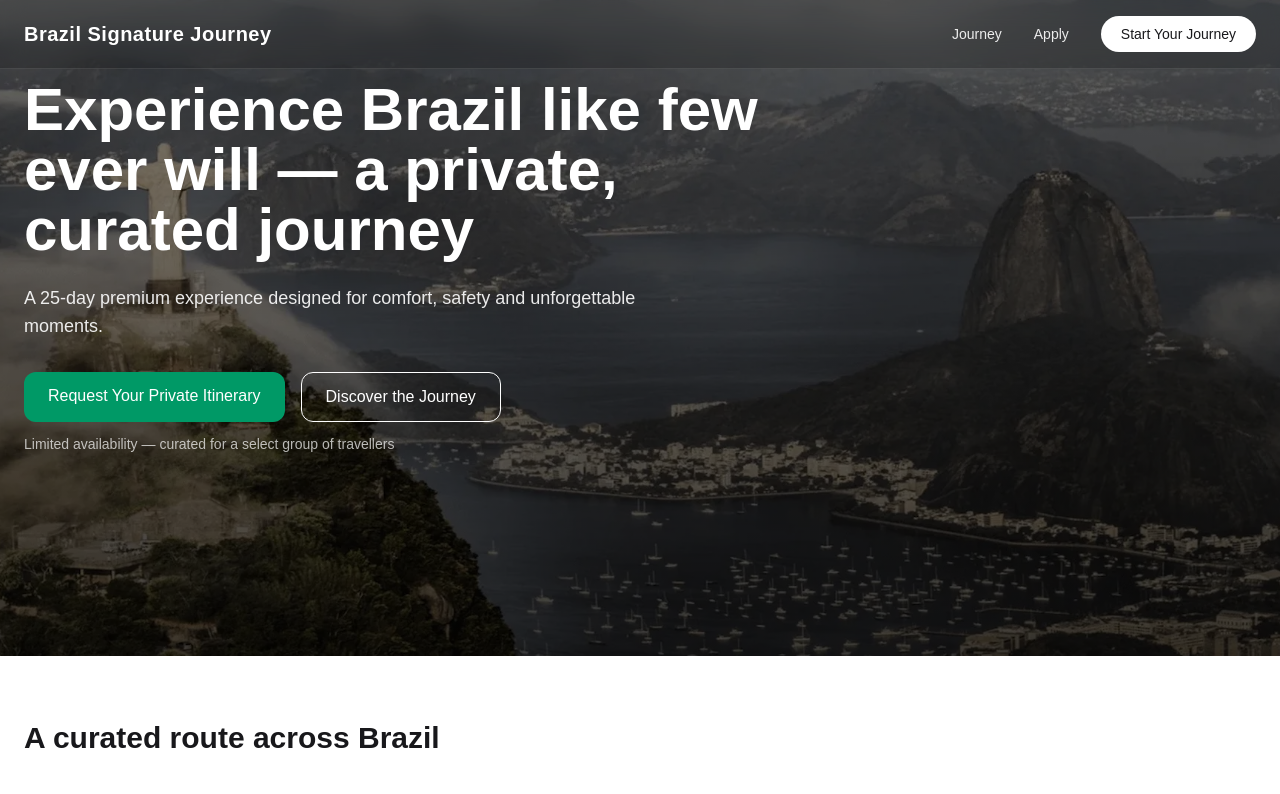
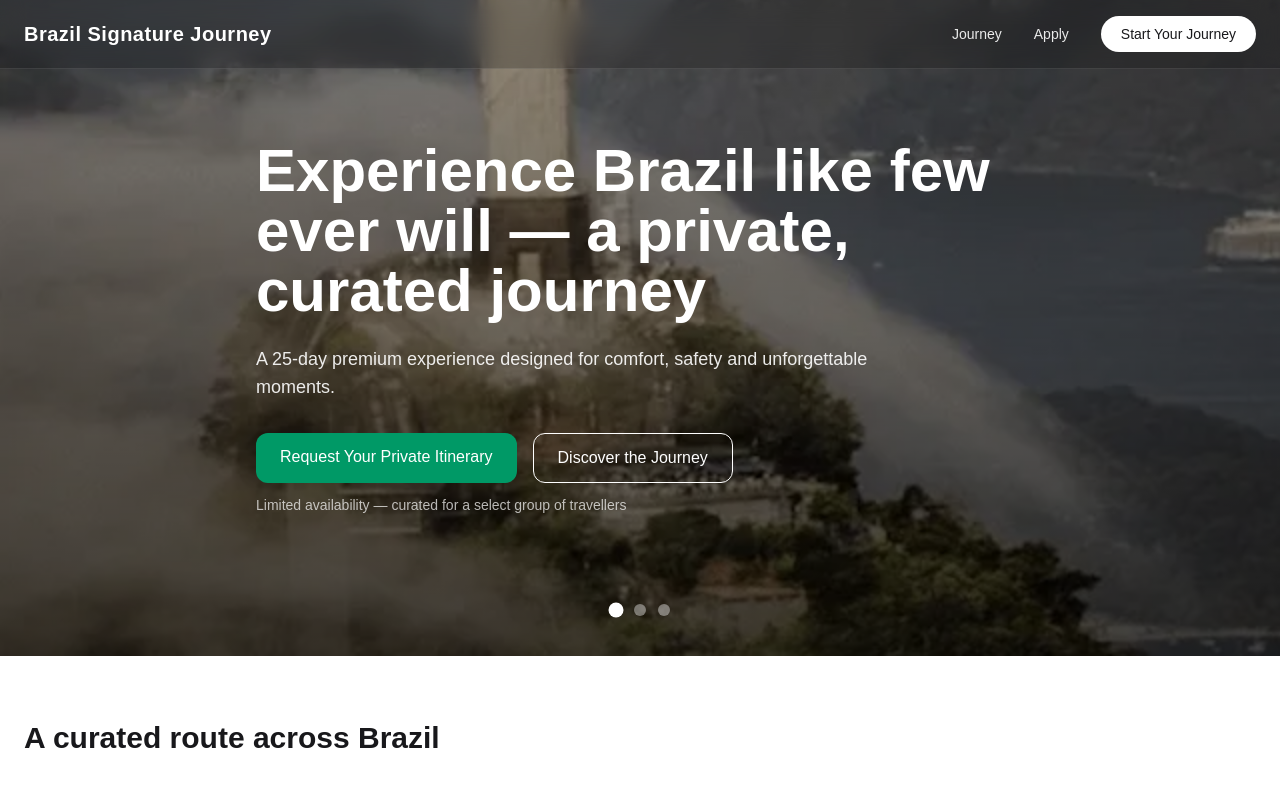
Before and after one commit to renatovvjr/brazil-premium-travel, a React (Vite) app: page / in a window 1280 px wide. Shown: the top 794 px of the page. Built offline with nearby package versions, Linux system fonts and the light colour scheme; no server answers.

Commit message:
Add premium cinematic hero slider with navigation dots

```diff
--- a/src/App.jsx
+++ b/src/App.jsx
@@ -14,6 +14,7 @@ export default function App() {
   ]
 
   const [currentHero, setCurrentHero] = useState(0)
+
   useEffect(() => {
     const interval = setInterval(() => {
       setCurrentHero((prev) => (prev + 1) % heroImages.length)
@@ -105,29 +106,60 @@ export default function App() {
       </nav>
 
       {/* HERO */}
-      <section
-        className="relative h-[82vh] text-white transition-all duration-2500ms"
+      <section className="relative h-[82vh] overflow-hidden text-white">
+
+        {/* SLIDES */}
+        <div
+          className="flex h-full transition-transform duration-[1800ms] ease-in-out"
           style={{
-          backgroundImage: `linear-gradient(180deg, rgba(0,0,0,0.45), rgba(0,0,0,0.75)),url(${heroImages[currentHero]})`,
-          backgroundSize: 'cover',
-          backgroundPosition: '20% center',
+            transform: `translateX(-${currentHero * 100}%)`,
+            width: `${heroImages.length * 100}%`,
           }}
         >
-        <div className="mx-auto max-w-7xl px-6 py-20">
-          <h1 className="text-4xl md:text-6xl font-semibold max-w-3xl">
+          {heroImages.map((image, index) => (
+            <div
+              key={index}
+              className="relative h-full w-full flex-shrink-0"
+              style={{
+                backgroundImage: `
+            linear-gradient(
+              180deg,
+              rgba(0,0,0,0.40),
+              rgba(0,0,0,0.70)
+            ),
+            url(${image})
+          `,
+                backgroundSize: 'cover',
+                backgroundPosition: 'center',
+              }}
+            />
+          ))}
+        </div>
+
+        {/* CONTENT */}
+        <div className="absolute inset-0 z-10 flex items-center">
+          <div className="mx-auto max-w-7xl px-6">
+
+            <h1 className="max-w-3xl text-4xl font-semibold md:text-6xl">
               Experience Brazil like few ever will — a private, curated journey
             </h1>
 
-          <p className="mt-6 text-lg max-w-2xl text-white/90">
+            <p className="mt-6 max-w-2xl text-lg text-white/90">
               A 25-day premium experience designed for comfort, safety and unforgettable moments.
             </p>
 
             <div className="mt-8 flex gap-4">
-            <a href="#apply" className="bg-emerald-600 px-6 py-3 rounded-xl hover:scale-105 transition">
+              <a
+                href="#apply"
+                className="rounded-xl bg-emerald-600 px-6 py-3 transition hover:scale-105"
+              >
                 Request Your Private Itinerary
               </a>
 
-            <a href="#journey" className="border border-white px-6 py-3 rounded-xl">
+              <a
+                href="#journey"
+                className="rounded-xl border border-white px-6 py-3"
+              >
                 Discover the Journey
               </a>
             </div>
@@ -135,7 +167,24 @@ export default function App() {
             <p className="mt-3 text-sm text-white/70">
               Limited availability — curated for a select group of travellers
             </p>
+
           </div>
+        </div>
+
+        {/* DOTS */}
+        <div className="absolute bottom-10 left-1/2 z-20 flex -translate-x-1/2 gap-3">
+          {heroImages.map((_, index) => (
+            <button
+              key={index}
+              onClick={() => setCurrentHero(index)}
+              className={`h-3 w-3 rounded-full transition-all ${currentHero === index
+                  ? 'bg-white scale-125'
+                  : 'bg-white/40 hover:bg-white/70'
+                }`}
+            />
+          ))}
+        </div>
+
       </section>
 
       {/* JOURNEY */}
```
Lines whose indentation alone changed are shown as unchanged.
